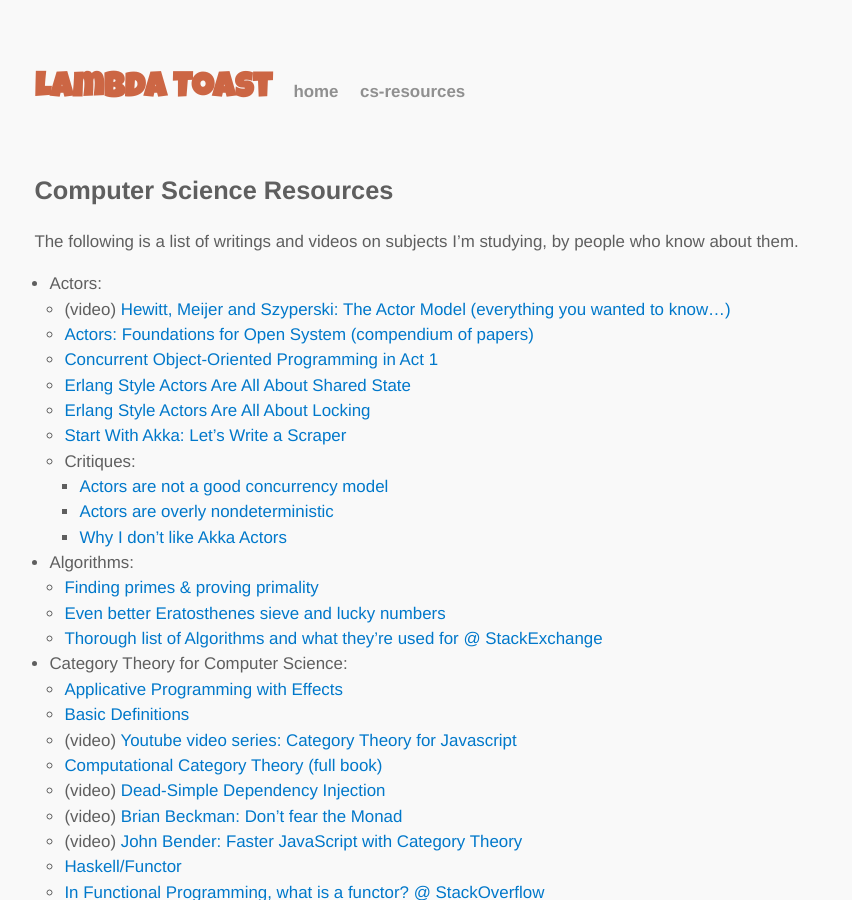
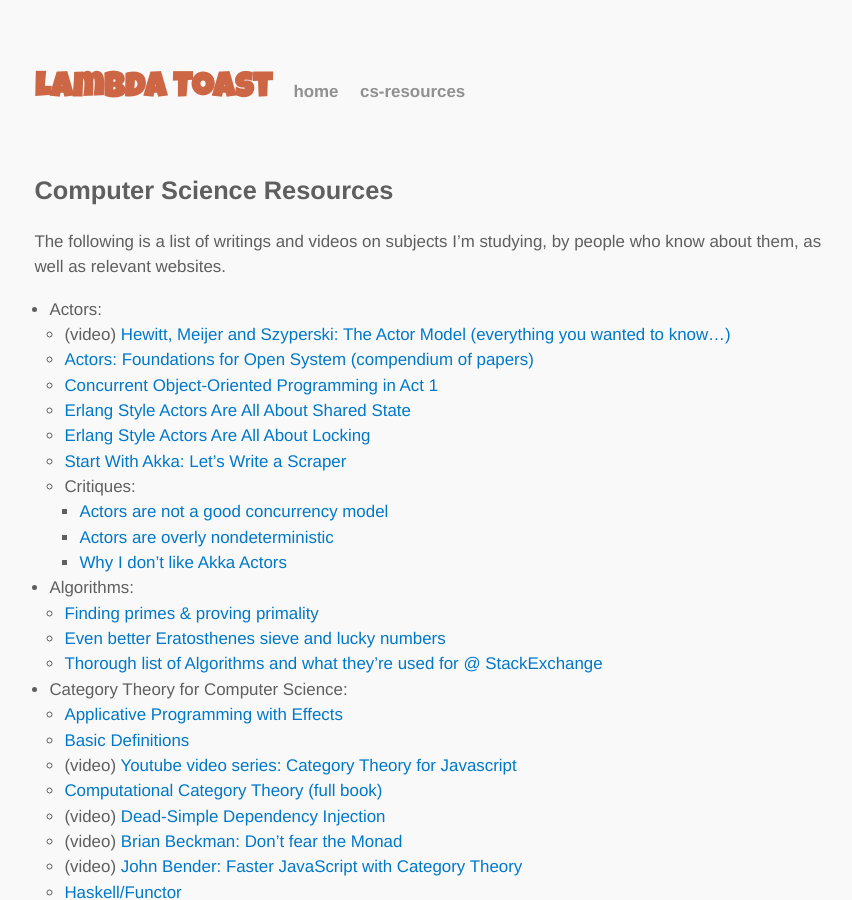
Before and after one commit to lambdatoast/lambdatoast.github.com, a Jekyll site: the page built from cs-resources/index.md, in a window 1280 px wide and 900 px high. Shown: the whole window, without its empty margins (200-1052 px from the left). Built offline with Jekyll 4.4.1, drawn with Linux system fonts in a browser that asks for light colours.

Commit message:
Improve introduction for the cs-resources section.

```diff
--- a/cs-resources/index.md
+++ b/cs-resources/index.md
@@ -6,7 +6,7 @@ title: Computer Science Resources
 # Computer Science Resources
 
 The following is a list of writings and videos on subjects I'm
-studying, by people who know about them.
+studying, by people who know about them, as well as relevant websites.
 
 * Actors:
   - (video) [Hewitt, Meijer and Szyperski: The Actor Model (everything you wanted to know...)](http://www.youtube.com/watch?v=7erJ1DV_Tlo)
```
